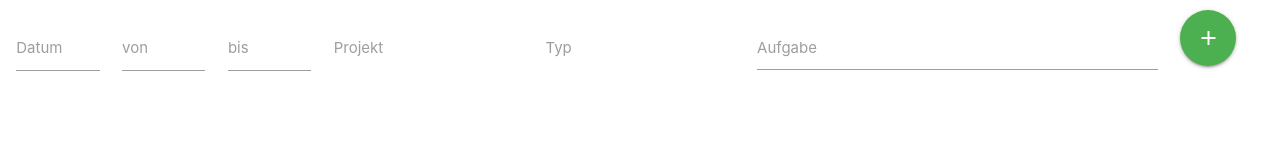
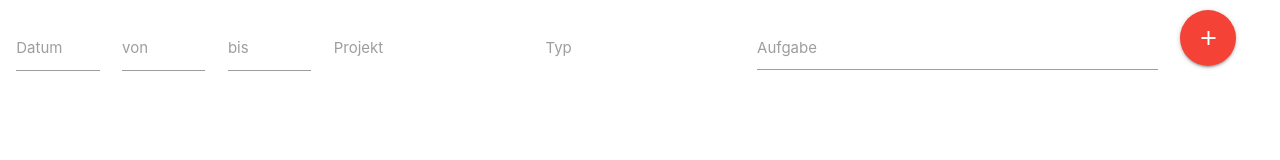
Before and after one commit to klayeus/task-tracker, an Electron app: page renderer/main.html in a window 1280 px wide. Drawn offline with Linux system fonts and the light colour scheme.

Commit message:
activate window state keeper

```diff
--- a/main.js
+++ b/main.js
@@ -23,6 +23,8 @@ function createWindow () {
   // Open DevTools - Remove for PRODUCTION!
   win.webContents.openDevTools();
 
+  state.manage(win);
+
   win.loadFile('renderer/main.html')
 }
 
--- a/renderer/main.html
+++ b/renderer/main.html
@@ -54,7 +54,7 @@
               </div>
 
             <div class="col s1">
-              <a class="btn-floating btn-large waves-effect waves-light green" onClick="window.electron.saveTask()"><i class="material-icons">add</i></a>
+              <a class="btn-floating btn-large waves-effect waves-light red" onClick="window.electron.saveTask()"><i class="material-icons">add</i></a>
             </div>
 
         </div>
```
